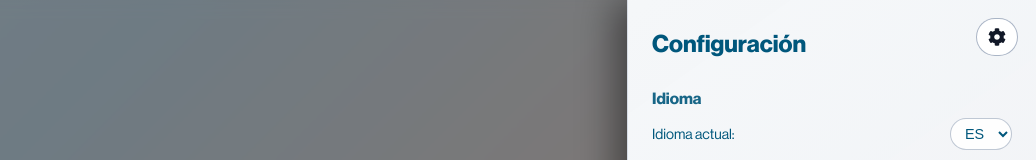
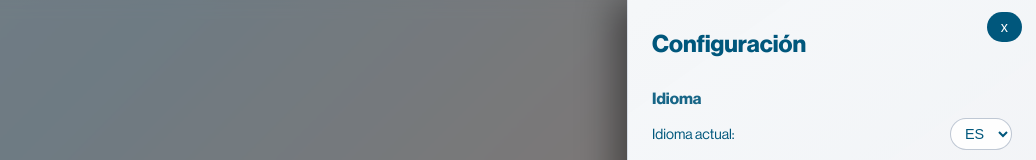
Before and after one commit to Daniel-Collado/portfolio-collado, a React (Vite) app: page / in a window 1280 px wide. Both pictures are taken after a click on the button "Abrir configuración". Shown: the top 160 px of the page, without its empty margins (244-1280 px from the left). Built offline with nearby package versions, Linux system fonts and the light colour scheme.

Commit message:
boton para cerrar settings panel añadido

```diff
--- a/src/App.jsx
+++ b/src/App.jsx
@@ -145,7 +145,10 @@ function App() {
         <GradientBackground />
 
         {/* Botón de configuración fijo arriba a la derecha (Opción A) */}
-        <SettingsButton onClick={() => setIsSettingsOpen(true)} />
+        {!isSettingsOpen && (
+            <SettingsButton onClick={() => setIsSettingsOpen(true)} />
+        )}
+
 
         <div className="content-wrapper">
             <Suspense fallback={<div className="loading-screen">Cargando...</div>}>
--- a/src/components/Settings/SettingsPanel.css
+++ b/src/components/Settings/SettingsPanel.css
@@ -147,3 +147,23 @@
   transform: translateY(-1px) scale(1.03);
   box-shadow: 0 6px 16px rgba(15, 23, 42, 0.5);
 }
+
+/* ===== BOTÓN DE CIERRE DEL PANEL ===== */
+.settings-close {
+  position: absolute;
+  top: 12px;
+  right: 14px;
+  font-size: 1.8rem;
+  color: var(--text-color);
+  background: transparent;
+  border: none;
+  cursor: pointer;
+  z-index: 1100;
+  line-height: 1;
+  padding: 4px;
+  transition: opacity 0.2s ease;
+}
+
+.settings-close:hover {
+  opacity: 0.7;
+}
--- a/src/components/Settings/SettingsPanel.jsx
+++ b/src/components/Settings/SettingsPanel.jsx
@@ -29,6 +29,7 @@ export default function SettingsPanel({
                 transition={{ type: "spring", stiffness: 140, damping: 18 }}
             >
                 <h2 className="settings-title">Configuración</h2>
+                <button className="settings-close" onClick={onClose} aria-label="Cerrar configuración">x</button>
 
                 {/* Idioma */}
                 <div className="settings-section">
```
